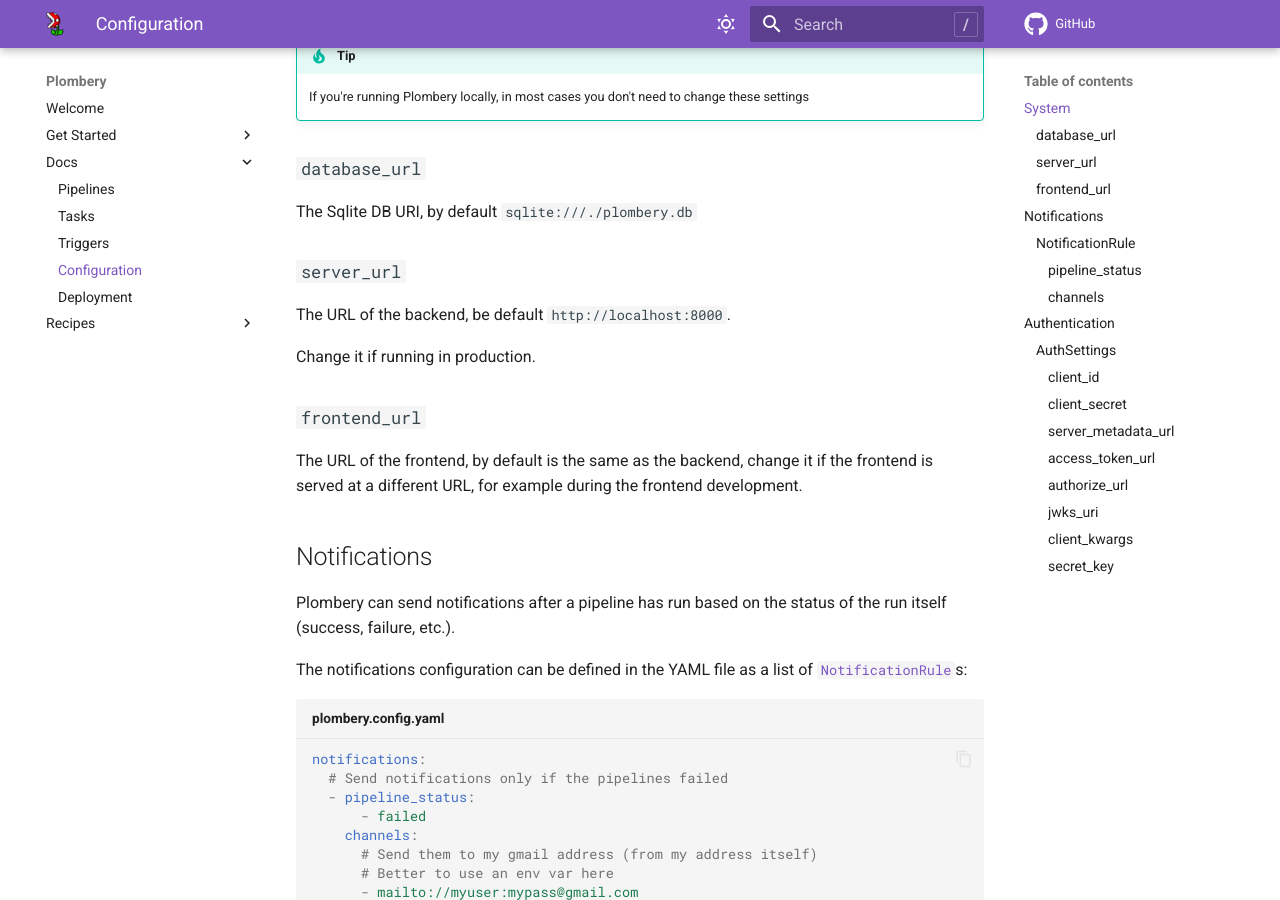
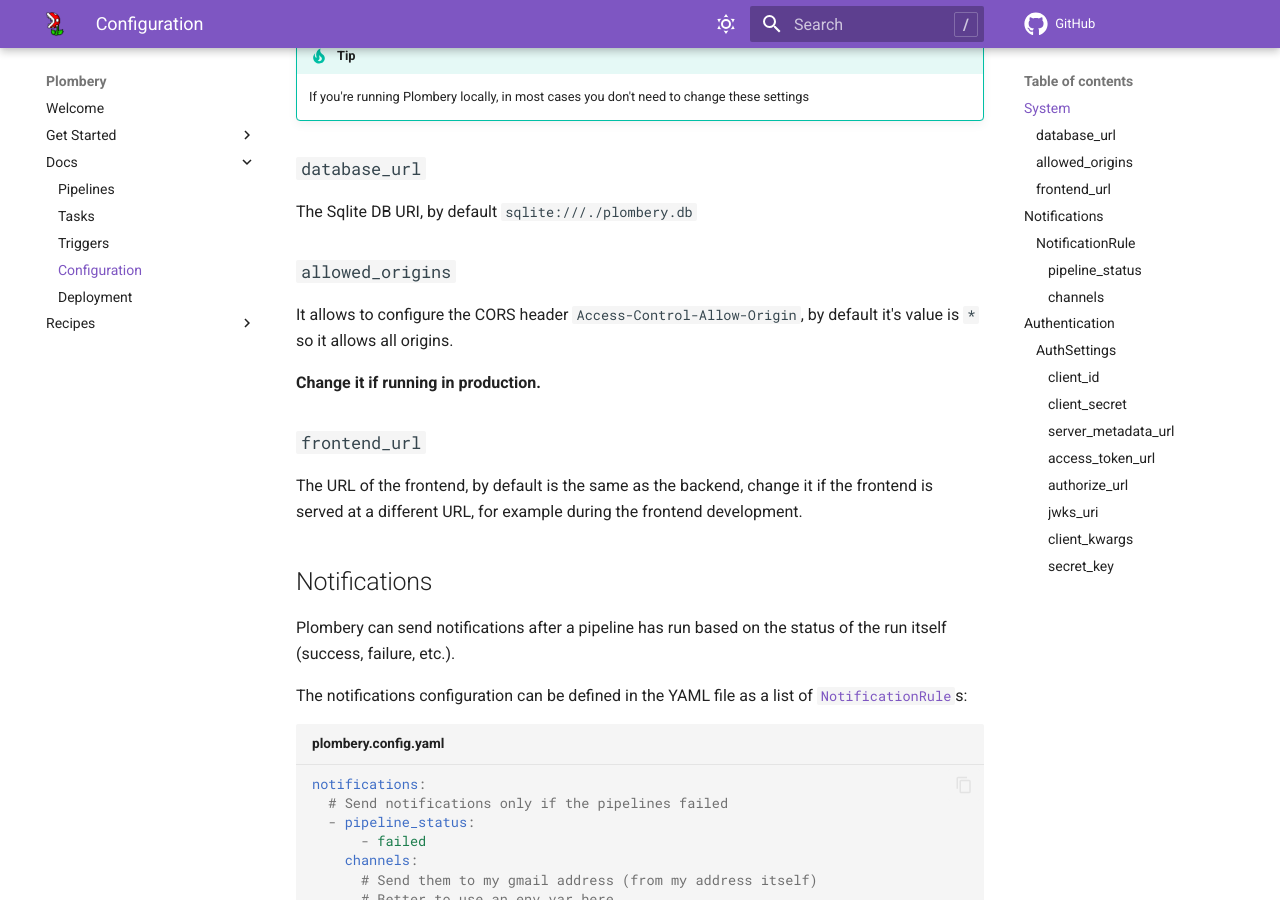
Before and after one commit to lucafaggianelli/plombery, an MkDocs documentation site: the page built from docs/configuration.md, in a window 1280 px wide and 900 px high, scrolled down 1345 px. Built offline with MkDocs 1.6.1 and Material for MkDocs 9.7.7, drawn with Linux system fonts in a browser that asks for light colours; comment, search, counter and statistics services are not loaded.

Commit message:
Remove server_url configuration as unused

```diff
--- a/docs/configuration.md
+++ b/docs/configuration.md
@@ -61,11 +61,12 @@
 
 The Sqlite DB URI, by default `sqlite:///./plombery.db`
 
-### `server_url`
+### `allowed_origins`
 
-The URL of the backend, be default `http://localhost:8000`.
+It allows to configure the CORS header `Access-Control-Allow-Origin`,
+by default it's value is `*` so it allows all origins.
 
-Change it if running in production.
+**Change it if running in production.**
 
 ### `frontend_url`
 
```
Also changed, not shown: CHANGELOG.md (+3 -0 lines), 1 other file.
